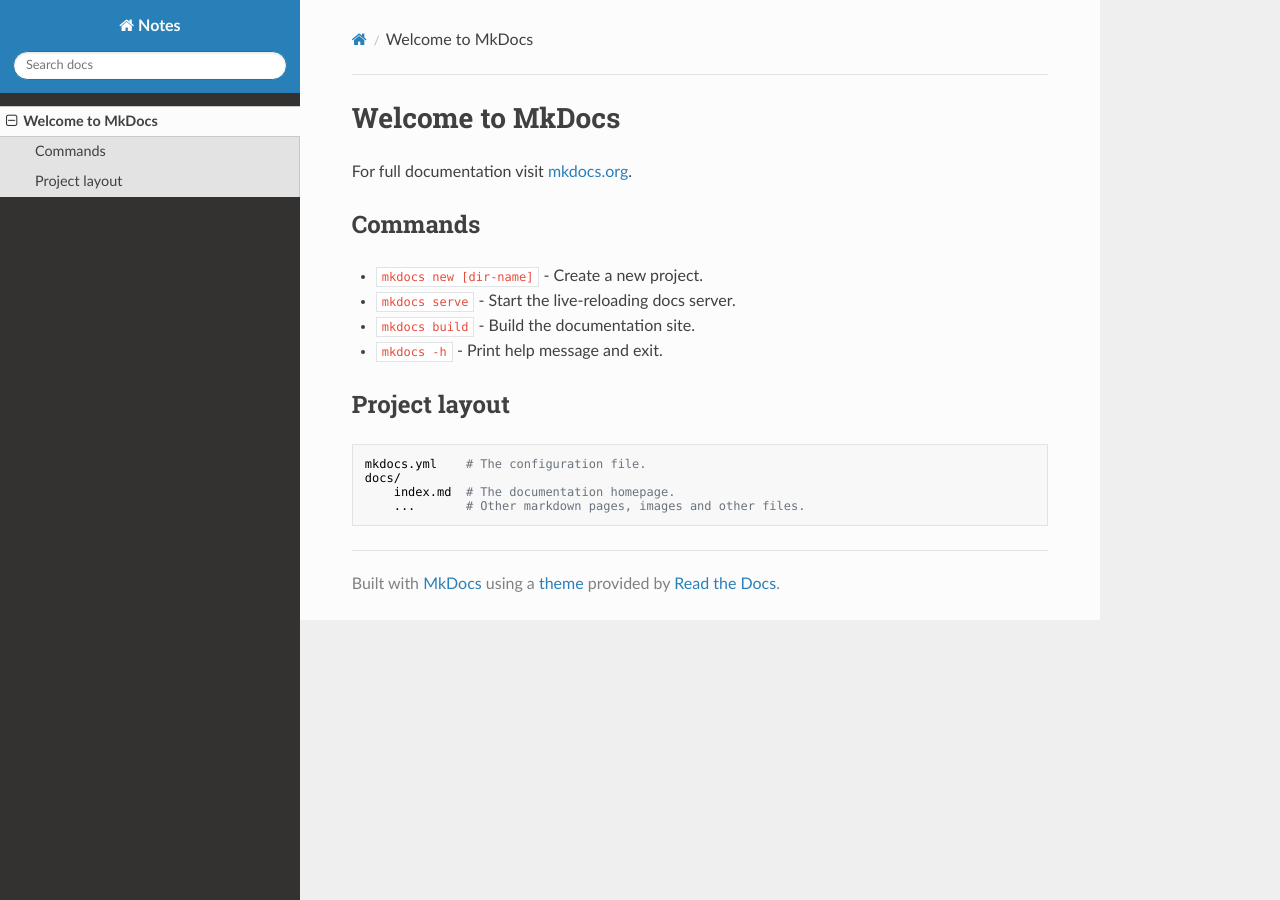
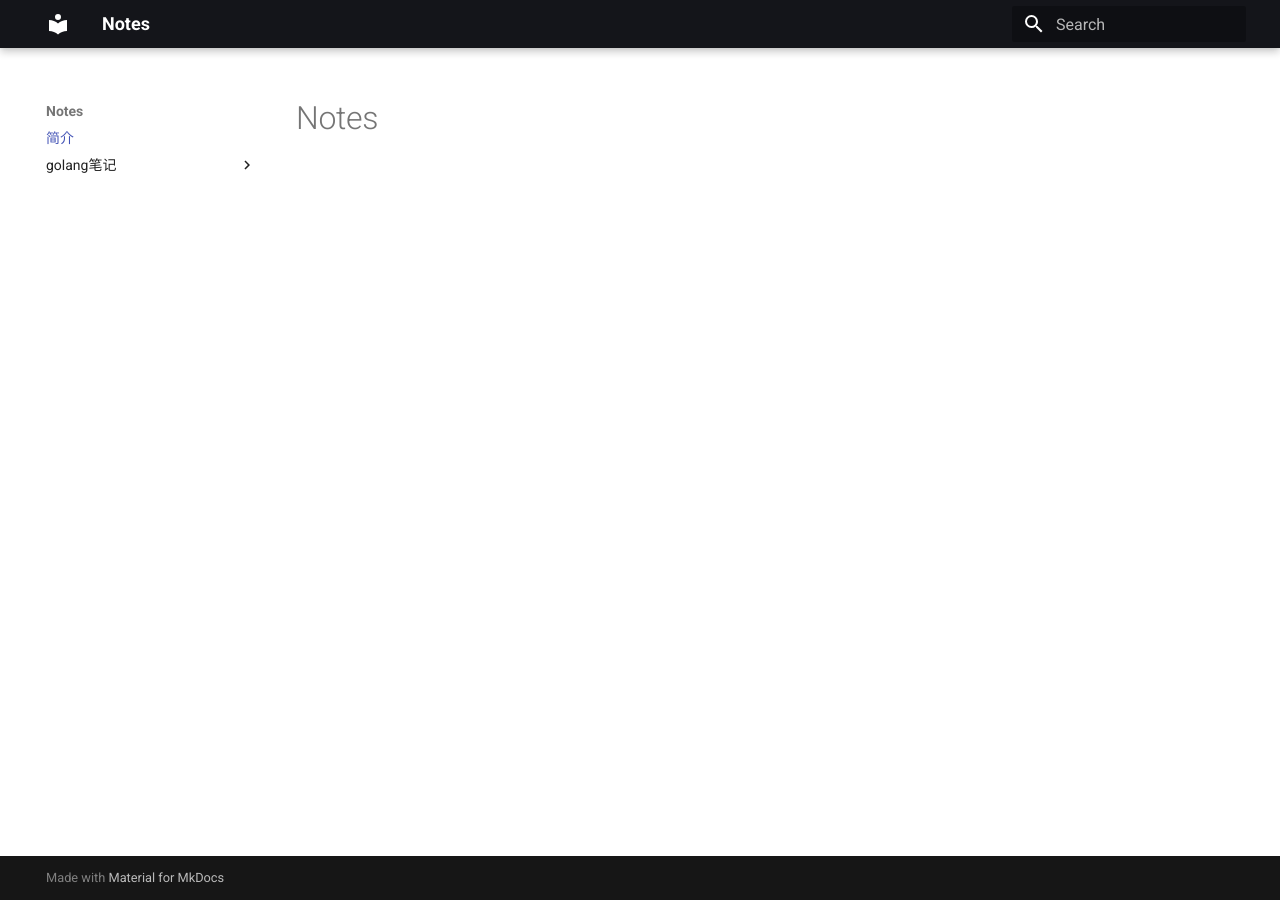
Before and after one commit to narennacheng/notes, an MkDocs documentation site: the page built from docs/index.md, in a window 1280 px wide. Built offline with MkDocs 1.6.1 and Material for MkDocs 9.7.7, drawn with Linux system fonts in a browser that asks for light colours; nearby versions of some CDN libraries.

Commit message:
golang笔记

```diff
--- a/docs/index.md
+++ b/docs/index.md
@@ -1,17 +1 @@
-# Welcome to MkDocs
-
-For full documentation visit [mkdocs.org](https://www.mkdocs.org).
-
-## Commands
-
-* `mkdocs new [dir-name]` - Create a new project.
-* `mkdocs serve` - Start the live-reloading docs server.
-* `mkdocs build` - Build the documentation site.
-* `mkdocs -h` - Print help message and exit.
-
-## Project layout
-
-    mkdocs.yml    # The configuration file.
-    docs/
-        index.md  # The documentation homepage.
-        ...       # Other markdown pages, images and other files.
+# Notes
--- a/mkdocs.yml
+++ b/mkdocs.yml
@@ -1,2 +1,32 @@
 site_name: Notes
-theme: readthedocs
+# theme: readthedocs
+
+# Configuration, https://squidfunk.github.io/mkdocs-material/
+theme:
+  name: 'material'
+  palette:
+    primary: 'black'
+    accent: 'indigo'
+  font:
+    text: 'Roboto'
+    code: 'Roboto Mono'
+
+
+extra_javascript:
+    - https://cdnjs.cloudflare.com/ajax/libs/mathjax/2.7.0/MathJax.js?config=TeX-AMS-MML_HTMLorMML
+
+
+markdown_extensions:
+  - admonition
+  - mdx_math:
+      enable_dollar_delimiter: true  #for use of inline $..$
+  - codehilite: # https://squidfunk.github.io/mkdocs-material/extensions/codehilite/
+      linenums: true
+      guess_lang: true
+  - toc:
+      permalink: true
+
+nav:
+  - 简介: 'index.md'
+  - golang笔记:
+    - '入门': 'golang笔记/入门.md'
```
